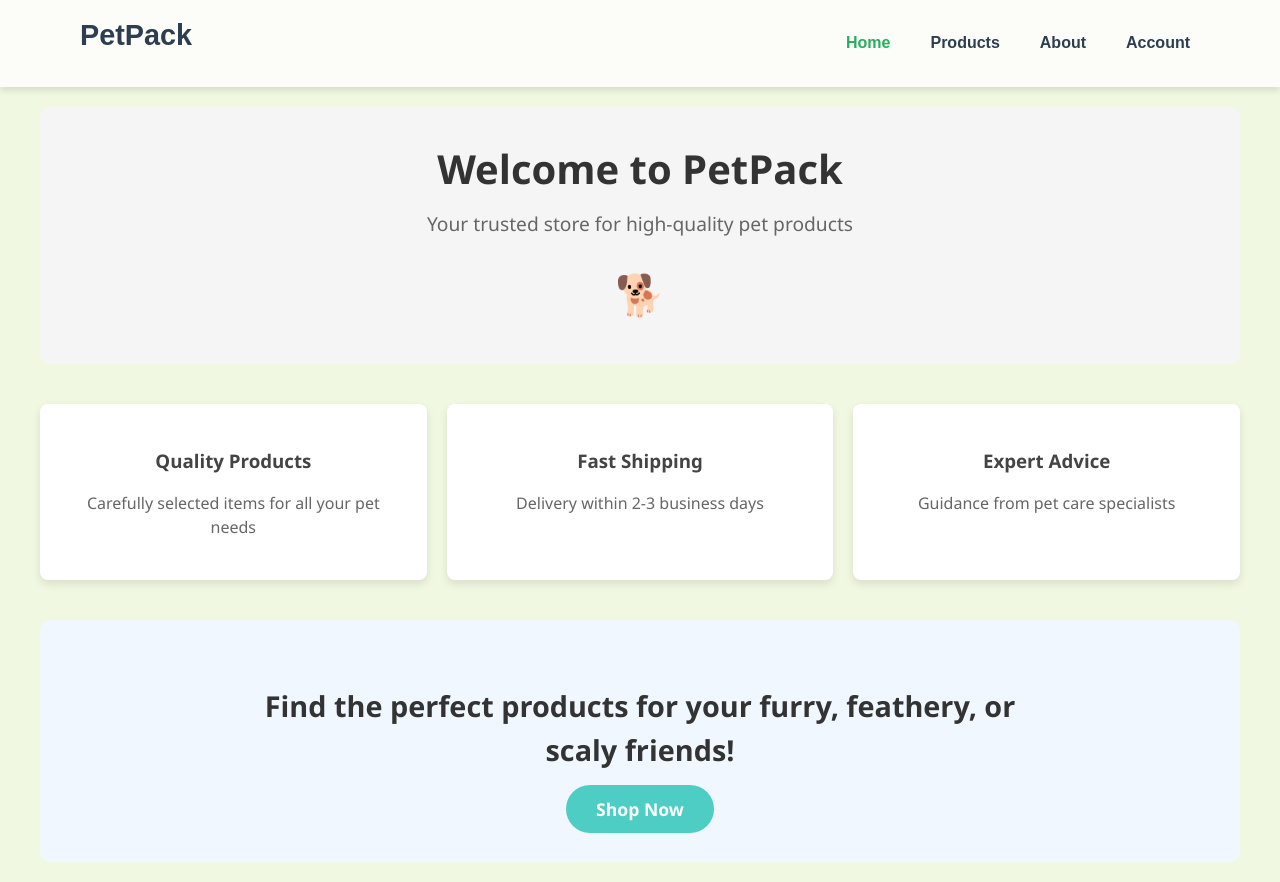
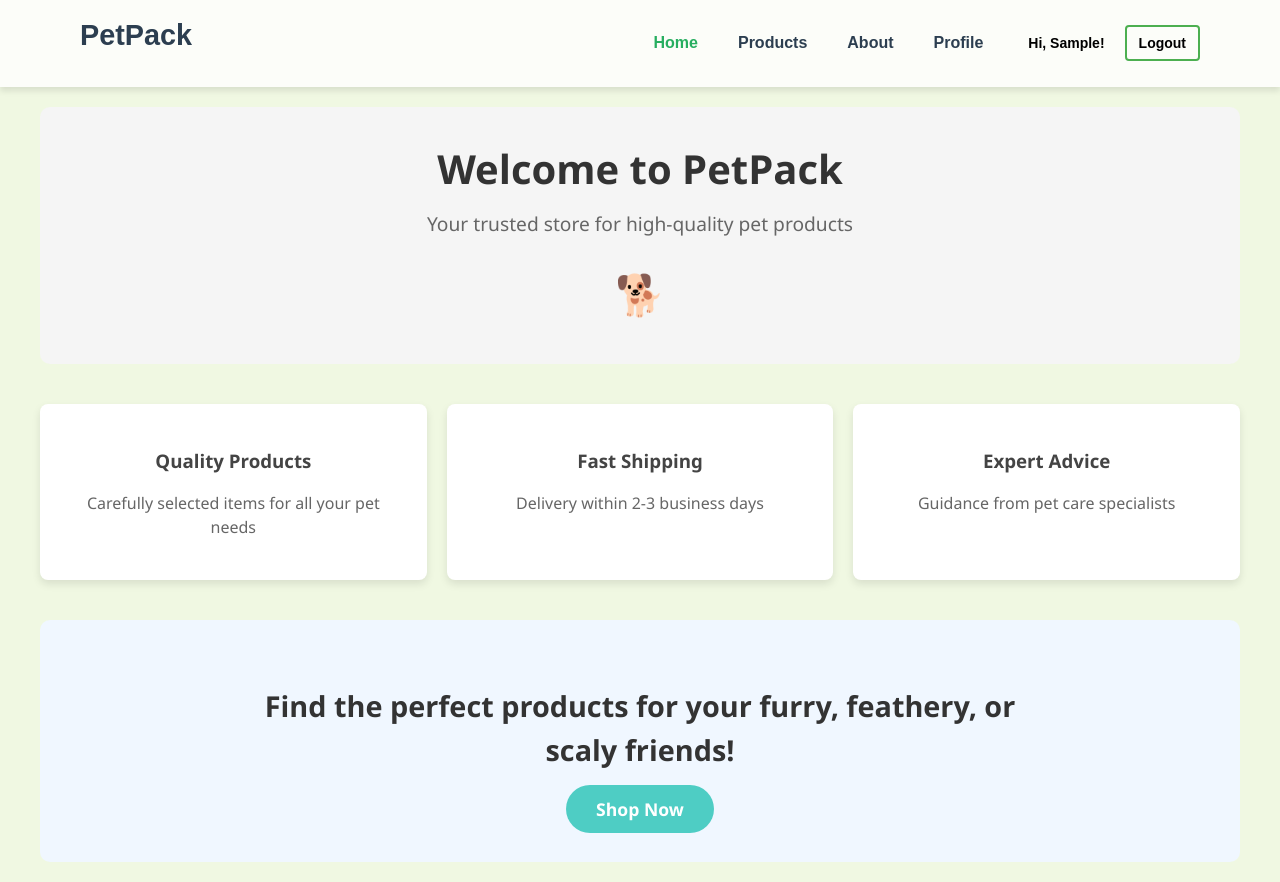
Before and after one commit to k24-OP1-Tiimi3/k24Tiimi3FrontEnd, a React (Vite) app: page / in a window 1280 px wide. Built offline with nearby package versions, Linux system fonts and the light colour scheme; sample sign-in values are in the browser's storage.

Commit message:
login and register korjaus, sekä logout ja profile page lisätty

```diff
--- a/src/App.jsx
+++ b/src/App.jsx
@@ -1,7 +1,16 @@
-import { NavLink, Outlet } from 'react-router-dom';
+import { NavLink, Outlet, useNavigate } from 'react-router-dom';
+import { useUser } from './components/Customers/UserContext';
 import './App.css';
 
 function App() {
+  const { user, logout } = useUser();
+  const navigate = useNavigate();
+
+  const handleLogout = () => {
+    logout();
+    navigate('/');
+  };
+
   return (
     <>
       <nav className="nav">
@@ -26,12 +35,27 @@ function App() {
             >
               About
             </NavLink>
+            {user ? (
+              <>
+                <NavLink
+                  to={"/profile"}
+                  className={({ isActive }) => isActive ? 'nav-link active' : 'nav-link'}
+                >
+                  Profile
+                </NavLink>
+                <div className="user-info">
+                  <span className="welcome-text">Hi, {user.firstName}!</span>
+                  <button className="logout-button" onClick={handleLogout}>Logout</button>
+                </div>
+              </>
+            ) : (
               <NavLink
                 to={"/account"}
                 className={({ isActive }) => isActive ? 'nav-link active' : 'nav-link'}
               >
                 Account
               </NavLink>
+            )}
           </div>
         </div>
       </nav>
--- a/src/components/Customers/CustomerForm.jsx
+++ b/src/components/Customers/CustomerForm.jsx
@@ -1,5 +1,7 @@
 import { useState } from 'react';
+import { useNavigate } from 'react-router-dom';
 import { addCustomer, loginCustomer } from '../../api/customers';
+import { useUser } from './UserContext';
 import './CustomerForm.css';
 
 const CustomDialog = ({ isOpen, title, message, onClose, type = "info" }) =>
@@ -19,6 +21,9 @@ const CustomDialog = ({ isOpen, title, message, onClose, type = "info" }) =>
     );
 
 export default function CustomerForm() {
+    const navigate = useNavigate();
+    const { login } = useUser();
+
     const [formMode, setFormMode] = useState('login');
     const [loginData, setLoginData] = useState({ email: '', password: '' });
     const [registerData, setRegisterData] = useState({
@@ -78,13 +83,24 @@ export default function CustomerForm() {
 
         setIsLoading(true);
         try {
-            await loginCustomer({ email: loginData.email, password: loginData.password });
+            const userData = await loginCustomer({
+                email: loginData.email,
+                password: loginData.password
+            });
+
+            login(userData);
+
             setDialog({
                 isOpen: true,
                 title: 'Login Successful',
                 message: 'Welcome back! You have successfully logged in.',
                 type: 'success'
             });
+
+
+            setTimeout(() => {
+                navigate('/profile');
+            }, 1500);
         } catch (error) {
             setDialog({
                 isOpen: true,
--- /dev/null
+++ b/src/components/Customers/Profile.css
@@ -0,0 +1,85 @@
+.profile-container {
+  max-width: 800px;
+  margin: 40px auto;
+  padding: 0 20px;
+}
+
+.profile-container h2 {
+  text-align: center;
+  margin-bottom: 30px;
+  color: #4CAF50;
+}
+
+.profile-card {
+  background-color: white;
+  border-radius: 10px;
+  box-shadow: 0 4px 12px rgba(0, 0, 0, 0.1);
+  overflow: hidden;
+}
+
+.profile-header {
+  background-color: #f7f9eb;
+  padding: 30px;
+  text-align: center;
+  border-bottom: 2px solid #dce4c2;
+}
+
+.user-avatar {
+  width: 80px;
+  height: 80px;
+  background-color: #4CAF50;
+  color: white;
+  border-radius: 50%;
+  display: flex;
+  align-items: center;
+  justify-content: center;
+  font-size: 28px;
+  font-weight: bold;
+  margin: 0 auto 15px auto;
+}
+
+.profile-header h3 {
+  font-size: 24px;
+  margin: 0;
+  color: #333;
+}
+
+.profile-details {
+  padding: 30px;
+}
+
+.profile-details p {
+  margin: 15px 0;
+  font-size: 16px;
+  color: #333;
+}
+
+.profile-details strong {
+  display: inline-block;
+  width: 120px;
+  color: #666;
+}
+
+.user-info {
+    display: flex;
+    align-items: center;
+    margin-left: 15px;
+}
+
+.welcome-text {
+    font-size: 14px;
+    font-weight: bold;
+    color: #000000;
+    margin-right: 20px;
+}
+
+.logout-button {
+    background-color: transparent;
+    border: 2px solid #4CAF50;
+    color: black;
+    border-radius: 4px;
+    padding: 8px 12px;
+    font-size: 14px;
+    cursor: pointer;
+    font-weight: 600;
+}
--- /dev/null
+++ b/src/components/Customers/Profile.jsx
@@ -0,0 +1,37 @@
+import { useEffect } from 'react';
+import { useNavigate } from 'react-router-dom';
+import { useUser } from '../Customers/UserContext';
+import './Profile.css';
+
+export default function Profile() {
+  const { user } = useUser();
+  const navigate = useNavigate();
+
+  useEffect(() => {
+    if (!user) {
+      navigate('/account');
+    }
+  }, [user, navigate]);
+
+  if (!user) return null;
+
+  return (
+    <div className="profile-container">
+      <h2>Your Profile</h2>
+      <div className="profile-card">
+        <div className="profile-header">
+          <div className="user-avatar">
+            {user.firstName && user.firstName.charAt(0)}
+            {user.lastName && user.lastName.charAt(0)}
+          </div>
+          <h3>{user.firstName} {user.lastName}</h3>
+        </div>
+        <div className="profile-details">
+          <p><strong>Email:</strong> {user.email}</p>
+          <p><strong>Account ID:</strong> {user.id}</p>
+          <p><strong>Member since:</strong> {new Date().toLocaleDateString()}</p>
+        </div>
+      </div>
+    </div>
+  );
+}
--- /dev/null
+++ b/src/components/Customers/UserContext.jsx
@@ -0,0 +1,36 @@
+import { createContext, useState, useContext, useEffect } from 'react';
+
+const UserContext = createContext(null);
+
+export function UserProvider({ children }) {
+  const [user, setUser] = useState(null);
+
+  // Load user from localStorage on initial render
+  useEffect(() => {
+    const storedUser = localStorage.getItem('user');
+    if (storedUser) {
+      setUser(JSON.parse(storedUser));
+    }
+  }, []);
+
+  // Login function
+  const login = (userData) => {
+    setUser(userData);
+    localStorage.setItem('user', JSON.stringify(userData));
+  };
+
+  // Logout function
+  const logout = () => {
+    setUser(null);
+    localStorage.removeItem('user');
+    localStorage.removeItem('userToken');
+  };
+
+  return (
+    <UserContext.Provider value={{ user, login, logout }}>
+      {children}
+    </UserContext.Provider>
+  );
+}
+
+export const useUser = () => useContext(UserContext);
--- a/src/main.jsx
+++ b/src/main.jsx
@@ -7,7 +7,8 @@ import About from './components/About'
 import Home from './components/Home'
 import Shoplist from './components/Shoplist'
 import CustomerForm from './components/Customers/CustomerForm'
-
+import { UserProvider } from './components/Customers/UserContext'
+import Profile from './components/Customers/Profile'
 
 const ErrorFallback = () => {
   return (
@@ -21,6 +22,7 @@ const ErrorFallback = () => {
 try {
   createRoot(document.getElementById('root')).render(
     <StrictMode>
+      <UserProvider>
         <HashRouter>
           <Routes>
             <Route path="/" element={<App />}>
@@ -28,10 +30,12 @@ try {
               <Route path="about" element={<About />} />
               <Route path="shoplist" element={<Shoplist />} />
               <Route path="account" element={<CustomerForm />} />
+              <Route path="profile" element={<Profile />} />
             </Route>
             <Route path="*" element={<div>Page not found</div>} />
           </Routes>
         </HashRouter>
+      </UserProvider>
     </StrictMode>
   );
 } catch (error) {
```
Lines whose indentation alone changed are shown as unchanged.
